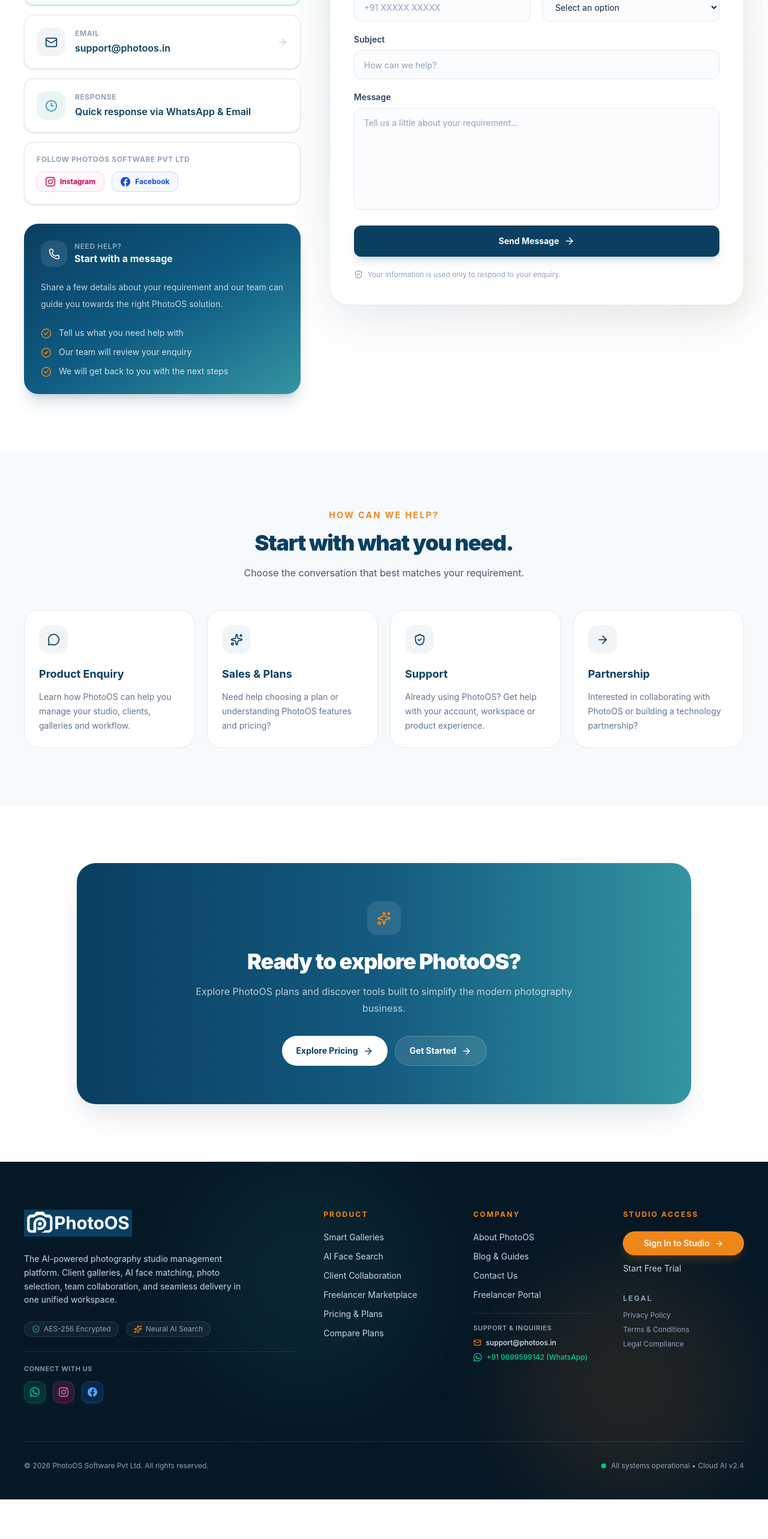
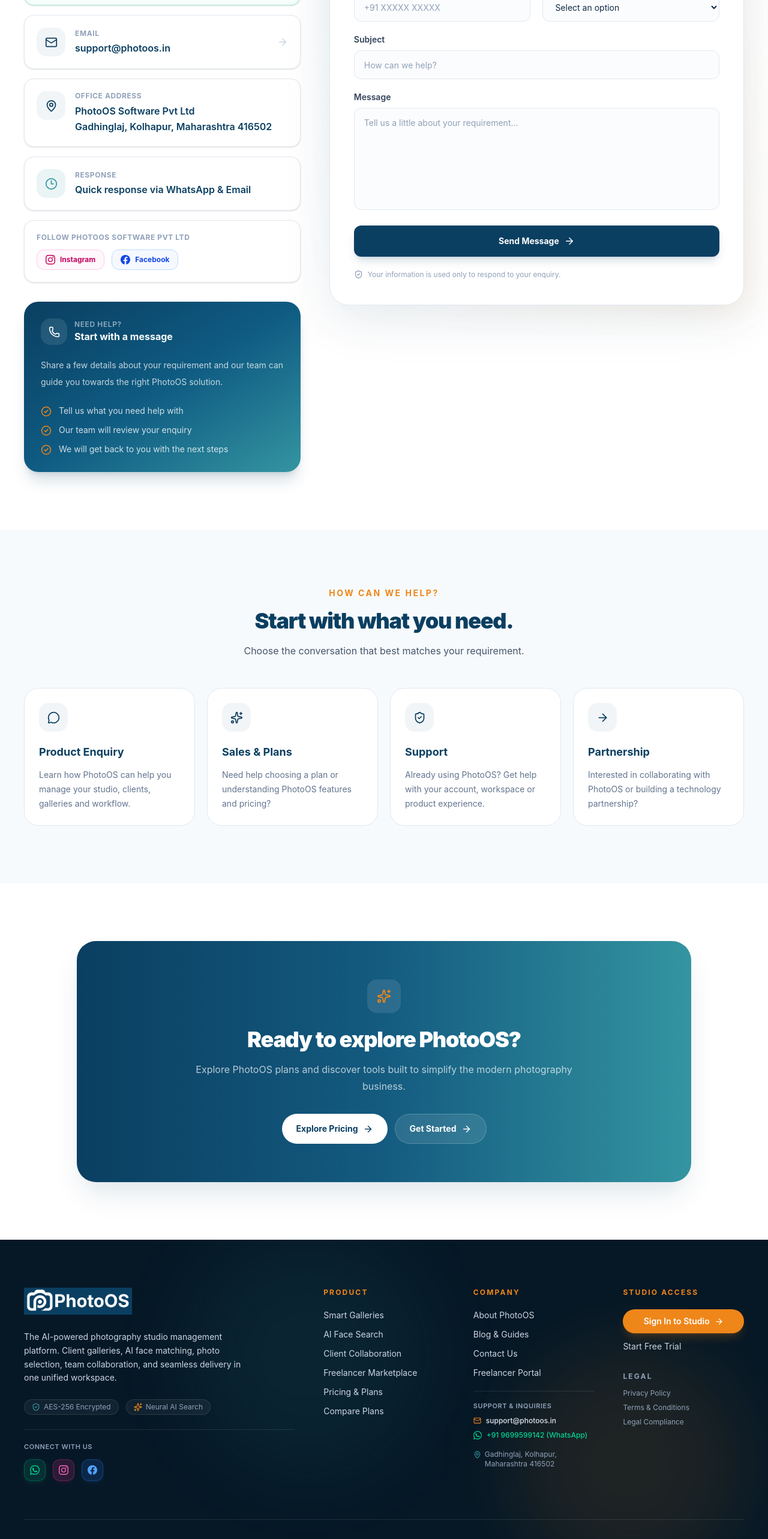
Before and after one commit to Ajit1311/photoos-website, a Next.js app: page /contact in a window 1280 px wide. Shown: the part 1020-3586 px from the top of the page at 60% size. Before the commit the page ends 3520 px from the top, so only its background shows below. Built offline with nearby package versions, Linux system fonts and the light colour scheme; no server answers.

Commit message:
feat(contact): add company office address Gadhinglaj Kolhapur to contact page, footer, and Organization schema

```diff
--- a/src/app/contact/page.tsx
+++ b/src/app/contact/page.tsx
@@ -5,6 +5,7 @@
   CheckCircle2,
   Clock3,
   Mail,
+  MapPin,
   MessageCircle,
   Phone,
   Send,
@@ -191,6 +192,22 @@
                 />
               </a>
 
+              <div className="flex items-start gap-4 rounded-2xl border border-slate-200 bg-white p-5 shadow-sm">
+                <span className="flex h-12 w-12 shrink-0 items-center justify-center rounded-2xl bg-[#0A3F61]/5 text-[#0A3F61]">
+                  <MapPin size={21} />
+                </span>
+
+                <div>
+                  <span className="block text-xs font-bold uppercase tracking-wider text-slate-400">
+                    Office Address
+                  </span>
+                  <span className="mt-1 block font-semibold text-[#0A3F61] leading-relaxed">
+                    PhotoOS Software Pvt Ltd<br />
+                    Gadhinglaj, Kolhapur, Maharashtra 416502
+                  </span>
+                </div>
+              </div>
+
               <div className="flex items-center gap-4 rounded-2xl border border-slate-200 bg-white p-5 shadow-sm">
                 <span className="flex h-12 w-12 shrink-0 items-center justify-center rounded-2xl bg-[#3495A1]/10 text-[#3495A1]">
                   <Clock3 size={21} />
--- a/src/app/layout.tsx
+++ b/src/app/layout.tsx
@@ -127,6 +127,14 @@
       },
       email: "support@photoos.in",
       telephone: "+919699599142",
+      address: {
+        "@type": "PostalAddress",
+        streetAddress: "Gadhinglaj",
+        addressLocality: "Gadhinglaj, Kolhapur",
+        addressRegion: "Maharashtra",
+        postalCode: "416502",
+        addressCountry: "IN",
+      },
       sameAs: [
         "https://www.instagram.com/photoos_software_pvt_ltd",
         "https://www.facebook.com/photoospvtltd",
--- a/src/components/layout/Footer.tsx
+++ b/src/components/layout/Footer.tsx
@@ -1,6 +1,6 @@
 import Image from "next/image";
 import Link from "next/link";
-import { ShieldCheck, Sparkles, ArrowRight, Mail } from "lucide-react";
+import { ShieldCheck, Sparkles, ArrowRight, Mail, MapPin } from "lucide-react";
 
 const productLinks = [
   { label: "Smart Galleries", href: "/#features" },
@@ -175,6 +175,10 @@
                 </svg>
                 +91 9699599142 (WhatsApp)
               </a>
+              <div className="pt-2 text-xs text-slate-400 flex items-start gap-1.5">
+                <MapPin size={13} className="text-[#3495A1] shrink-0 mt-0.5" />
+                <span>Gadhinglaj, Kolhapur, Maharashtra 416502</span>
+              </div>
             </div>
           </div>
 
```
